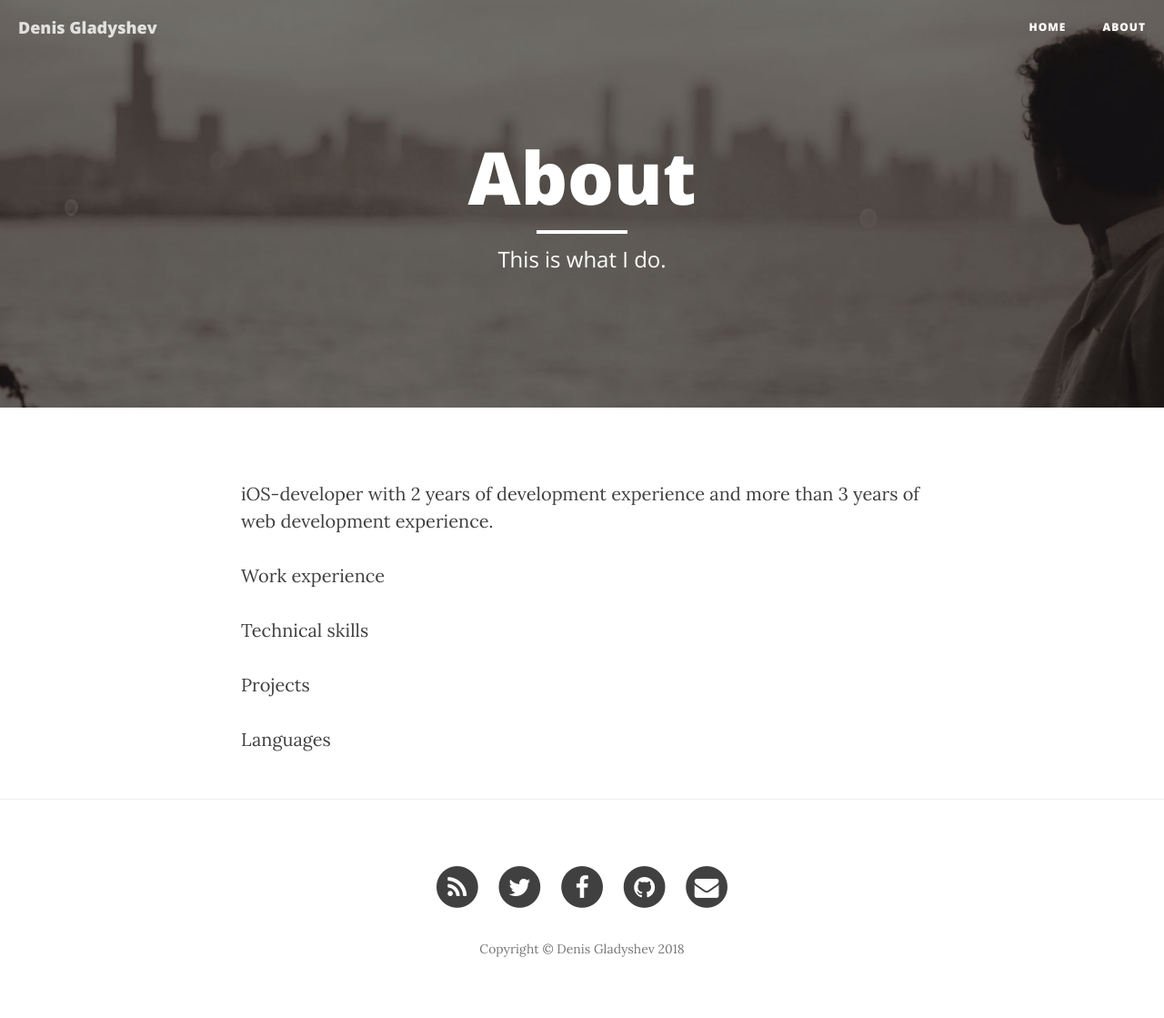
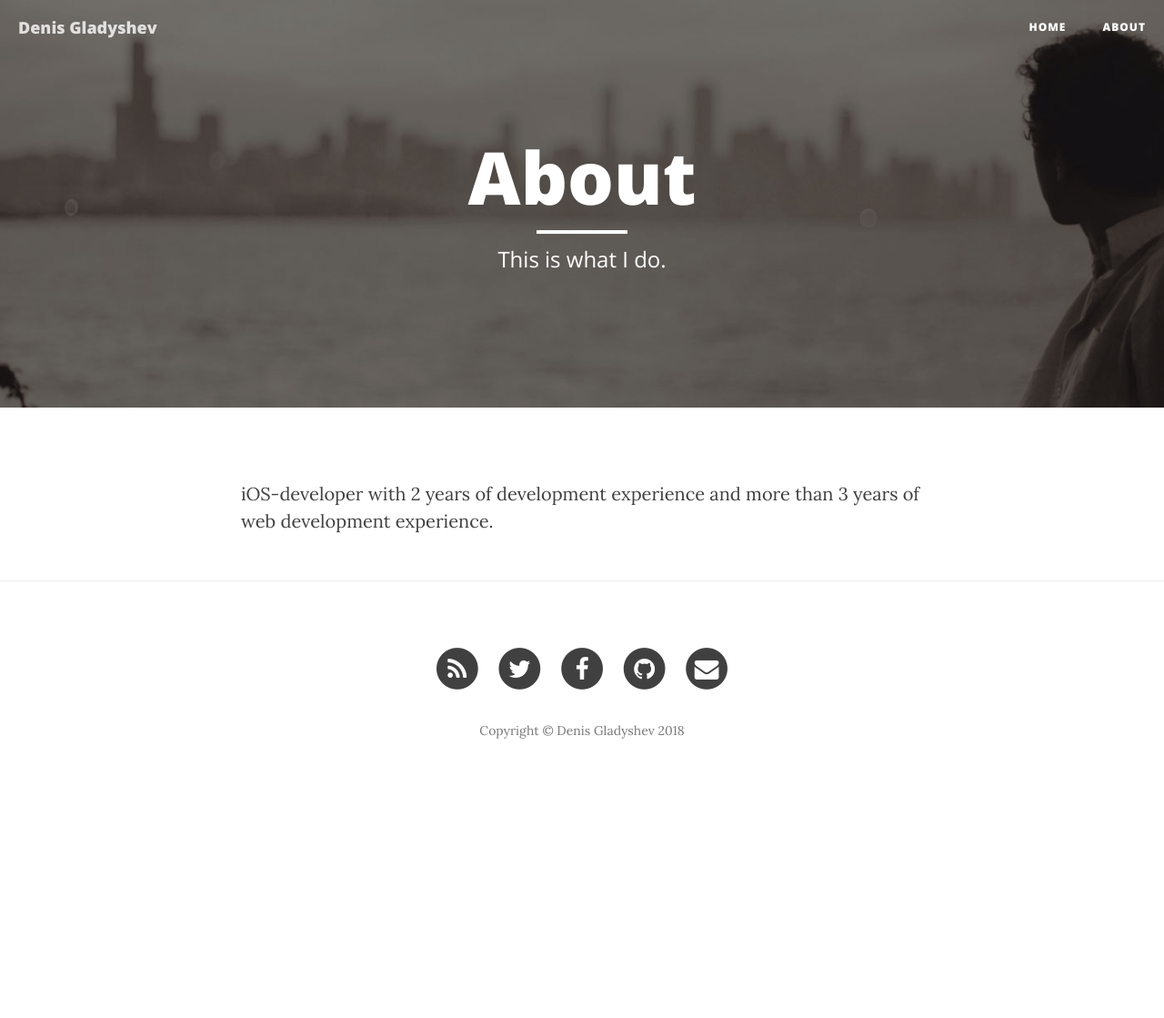
Before and after one commit to dengladyshev/dengladyshev.github.io, a Jekyll site: the page built from about.html, in a window 1280 px wide. Shown: the whole page at 91% size. Built offline with Jekyll 4.4.1, drawn with Linux system fonts in a browser that asks for light colours; nearby versions of some CDN libraries; after the commit the page ends 900 px from its top, so only the background shows below that.

Commit message:
правки страницы about

```diff
--- a/about.html
+++ b/about.html
@@ -6,11 +6,3 @@ header-img: "img/about-bg.jpg"
 ---
 
 <p>iOS-developer with 2 years of development experience and more than 3 years of web development experience.</p>
-
-<p>Work experience</p>
-
-<p>Technical skills</p>
-
-<p>Projects</p>
-
-<p>Languages</p>
```
Also changed, not shown: 3 other files.
